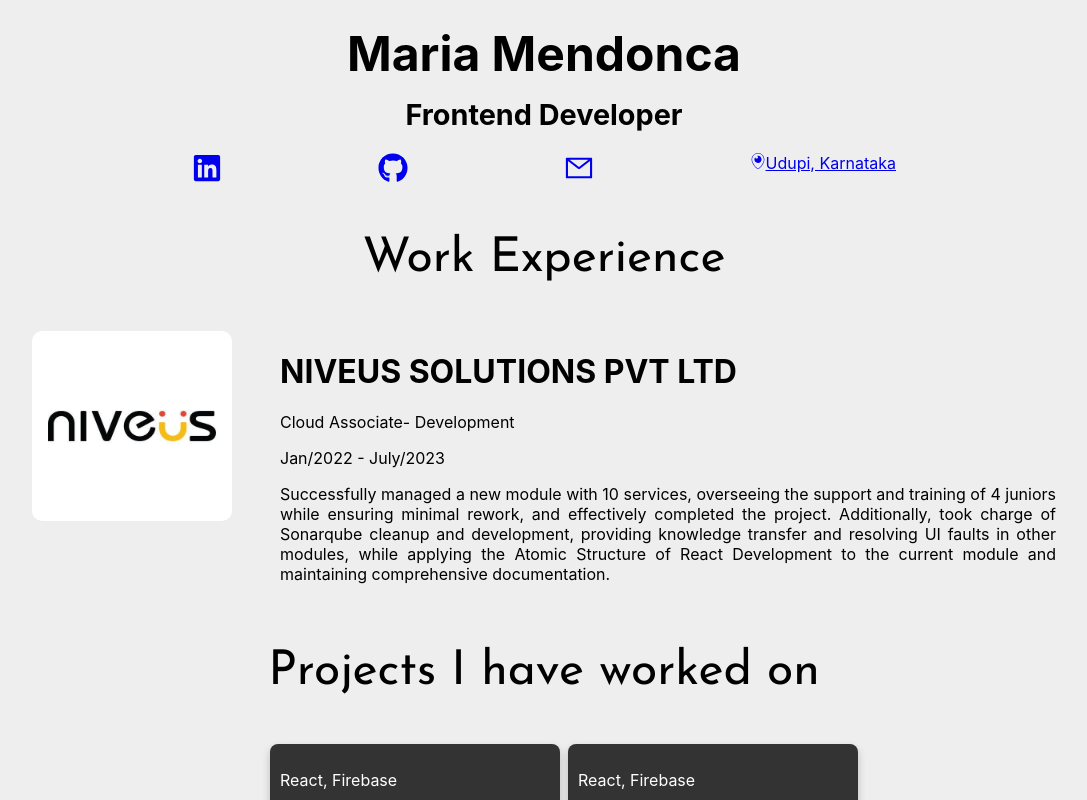
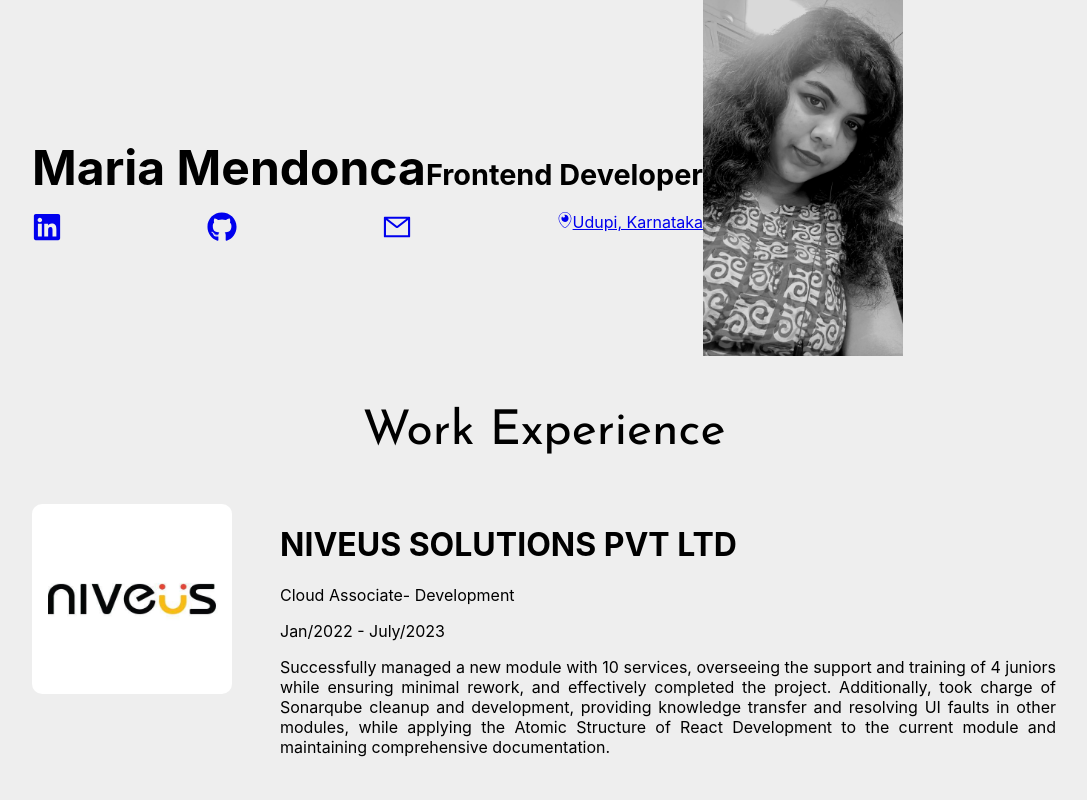
Before and after one commit to mendoncamaria/portfolio, a React (Create React App) app: page / in a window 1280 px wide. Shown: the top 800 px of the page, without its empty margins (96-1183 px from the left). Built offline with nearby package versions, Linux system fonts and the light colour scheme.

Commit message:
Added image

```diff
--- a/src/components/header/Header.jsx
+++ b/src/components/header/Header.jsx
@@ -1,16 +1,18 @@
 import React from 'react';
 import styles from './header.module.css';
+import maria from '../../assets/maria.jpg';
 import { FaGithub, FaLinkedin, FaPeriscope } from 'react-icons/fa';
 import { AiOutlineMail } from 'react-icons/ai';
 
 function Header() {
   return (
-    <div className={styles.container}>
-      <div style={{ display: 'flex', flexDirection: 'column'}}>
+    <div style={{ display: 'flex', alignItems: 'center'}}>
+      <div>
+        <div>
           <h1 className={styles.name}>Maria Mendonca</h1>
           <h2 className={styles.title}>Frontend Developer</h2>
         </div>
-      <div style={{ display: 'flex', justifyContent: 'space-between' }}>
+        <div style={{display: 'flex', justifyContent: 'space-between'}}>
           <div>
             <a
               href="https://www.linkedin.com/in/mariamendonca/"
@@ -47,6 +49,17 @@ function Header() {
           </div>
         </div>
       </div>
+      <div>
+        <img
+          src={maria}
+          alt="Maria"
+          style={{
+            width: '200px',
+            height: 'auto',
+          }}
+        />
+      </div>
+    </div>
   );
 }
 
```
Lines whose indentation alone changed are shown as unchanged.
